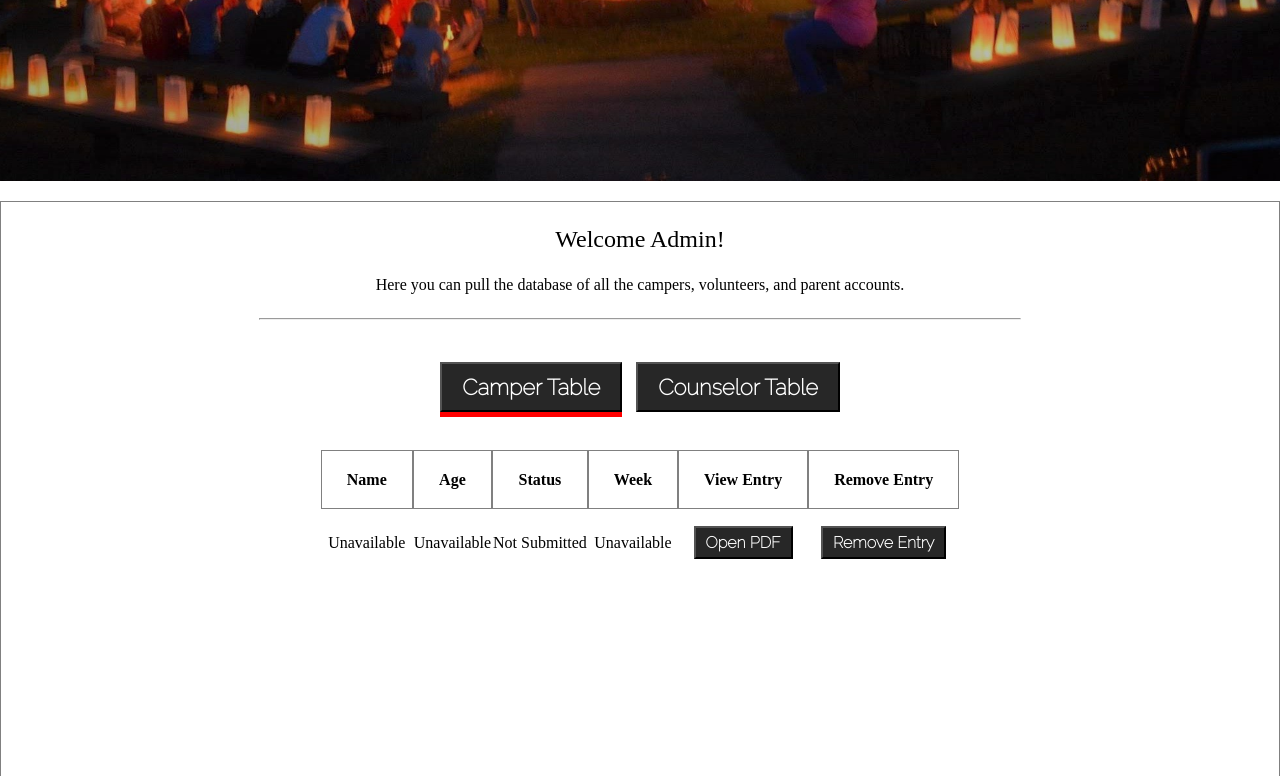
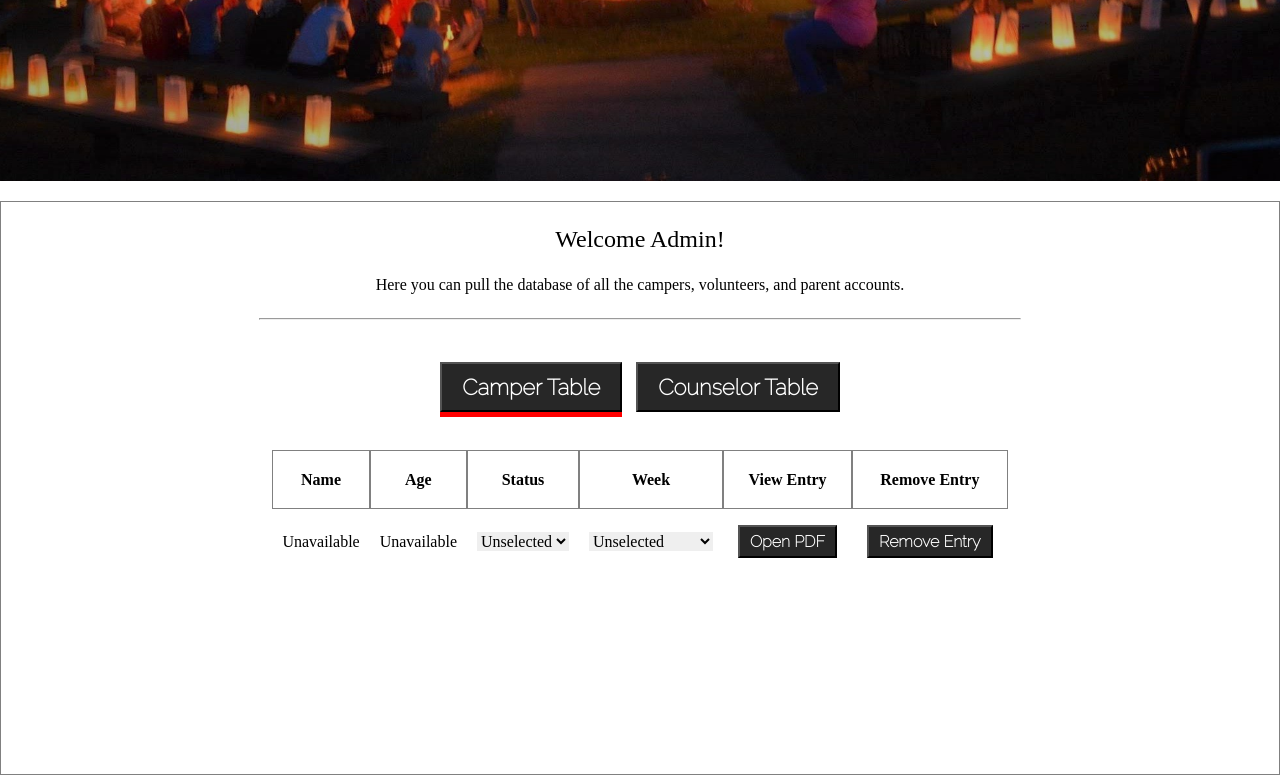
Before and after one commit to S-STEM-Team-5/server, a plain HTML site: page src/htmls/adminDashboard.html in a window 1280 px wide. Shown: the part 422-1198 px from the top of the page. Drawn offline with Linux system fonts and the light colour scheme; a web font is replaced by a local one.

Commit message:
Admin Dashboard table modifications

```diff
--- a/src/htmls/adminDashboard.html
+++ b/src/htmls/adminDashboard.html
@@ -39,30 +39,55 @@
 				<tr>
 					<td><p class="CamperName"> Unavailable </p></td>
 					<td><p class="CamperAge"> Unavailable </p></td>
-					<td><p class="approvalStatus"> Not Submitted </p></td>
-					<td><p class="weekToGo"> Unavailable </p></td>
+					<td><p class="approvalStatus">
+						<select name="CamperStatus" id="CamperStatus" class="updateInfo">
+							<option value="Unselected">Unselected</option>
+							<option value="Accepted">Accepted</option>
+							<option value="Rejected">Rejected</option>
+						</select>
+					</p></td>
+					<td><p class="weekToGo">
+						<select name="CamperWeek" id="CamperWeek" class="updateInfo">
+							<option value="Unselected">Unselected</option>
+							<option value="Accepted">SIBLINGS</option>
+							<option value="Rejected">NEURO</option>
+							<option value="Rejected">CANCER</option>
+							<option value="Rejected">SPINA BIFIDA</option>
+							<option value="Rejected">KIDS</option>
+							<option value="Rejected">HEMOPHILIA</option>
+						</select>
+					</p></td>
 					<td><button class="viewEntryButton userToolButton"> Open PDF </button></td>
 					<td><button class="removeEntryButton userToolButton"> Remove Entry </button></td>
 				</tr>
 			</table>
-			<table id="counselorTable">
+			<table id="counselorTable" class="sortable">
 				<tr>
 					<th scope="col"><p class="CounselorName"> Name </p></th>
 					<th scope="col"><p class="CounselorAge"> Age </p></th>
-					<th scope="col"><p class="CounselorAge"> Prev. Worked </p></th>
-					<th scope="col"><p class="CounselorAge"> Has Car </p></th>
+					<th scope="col"><p class="PrevWorked"> Prev. Worked </p></th>
+					<th scope="col"><p class="HasCar"> Has Car </p></th>
 					<th scope="col"><p class="approvalStatus"> Status</p></th>
 					<th scope="col"><p class="weeksToWork"> Weeks </p></th>
 					<th scope="col"> View Entry </th>
 					<th scope="col"> Remove Entry </th>
 				</tr>
 				<tr>
-					<td><p class="CounselorName"> Unavailable </p></td>
-					<td><p class="CounselorAge"> Unavailable </p></td>
-					<td><p class="CounselorAge"> Unavailable </p></td>
-					<td><p class="CounselorAge"> Unavailable </p></td>
-					<td><p class="approvalStatus"> Not Submitted </p></td>
-					<td><p class="weekToWork"> Unavailable </p></td>
+					<td><p class="CounselorName"> Ethan Little </p></td>
+					<td><p class="CounselorAge"> 20 </p></td>
+					<td><p class="PrevWorked"> Yes </p></td>
+					<td><p class="HasCar"> Yes </p></td>
+					<td><p class="approvalStatus">
+						<select name="VolStatus" id="VolStatus" class="updateInfo">
+						  <option value="Unselected">Unselected</option>
+						  <option value="Accepted">Accepted</option>
+						  <option value="Rejected">Rejected</option>
+						</select>
+					</p></td>
+					<td><p class="weeksToWork">
+						<input id="weeksToWork" placeholder="Not Assigned" size="15" class="updateInfo">
+						</input>
+					</p></td>
 					<td><button class="viewEntryButton userToolButton"> Open PDF </button></td>
 					<td><button class="removeEntryButton userToolButton"> Remove Entry </button></td>
 				</tr>
--- a/src/scripts/adminDashboard.js
+++ b/src/scripts/adminDashboard.js
@@ -2,8 +2,13 @@ function main() {
 	initWelcome();
 	initTableButtons();
 	initTable();
+	updateInfo();
 }
 main();
+
+function updateInfo(){
+	//TODO: Update Database with new input data.
+}
 
 function initWelcome(){
 	//TODO: Get Name
--- a/src/styles/adminDashboard.css
+++ b/src/styles/adminDashboard.css
@@ -73,10 +73,14 @@ table {
 	margin: 0 auto;
 	border: 0px solid gray;
 	border-spacing: 0px;
+	max-width: 1500px;
 }
 th {
 	border: 1px solid gray;
-	padding: 0px 25px 0px 25px;
+	padding: 0px 15px 0px 15px;
+}
+td {
+	padding: 0px 10px 0px 10px;
 }
 .removeApplicationButton, .viewApplicationButton {
 	font-size: 18px;
@@ -85,3 +89,13 @@ th {
 #applicationMessage {
 	color: red;
 }
+select {
+	border: none;
+	font-family: Raleway;
+	font-size: 16px;
+}
+#weeksToWork{
+	border: none;
+	font-family: Raleway;
+	font-size: 17px;
+}
```
